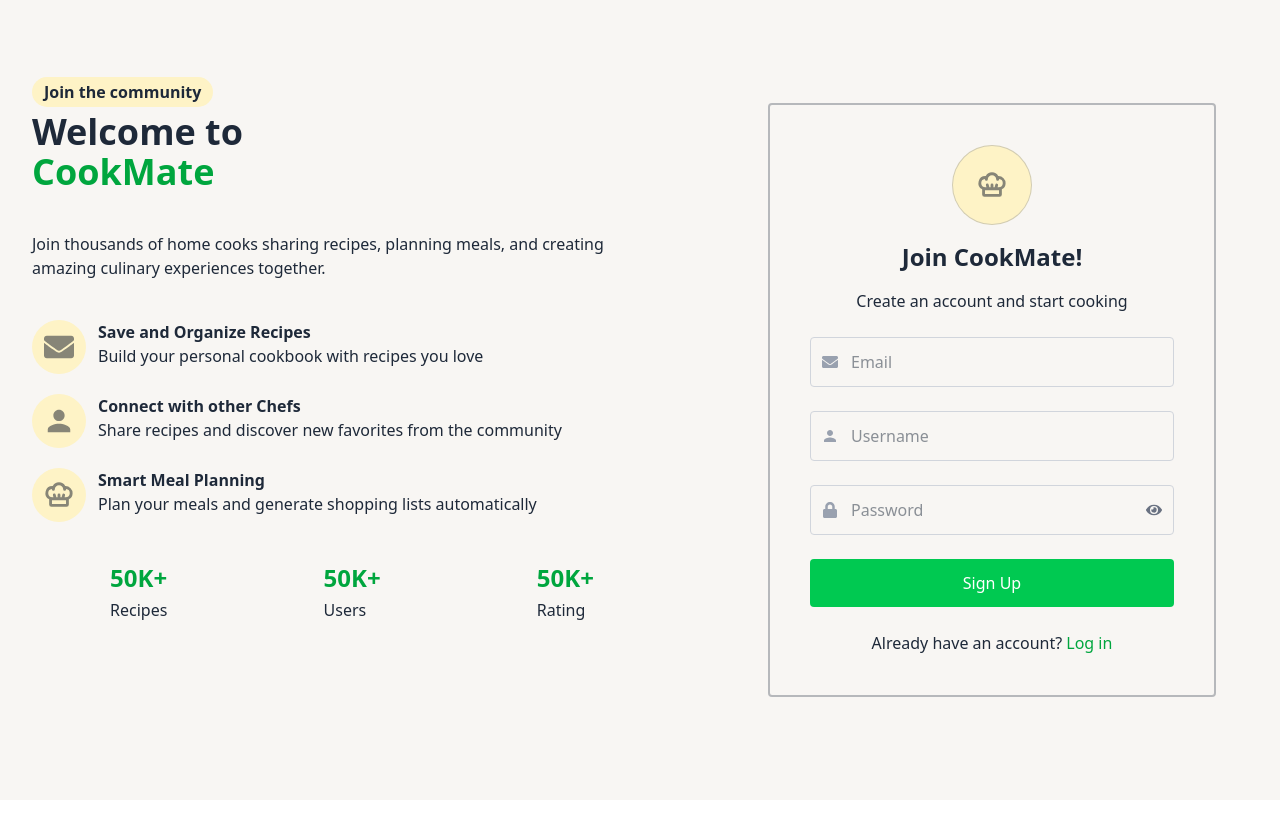
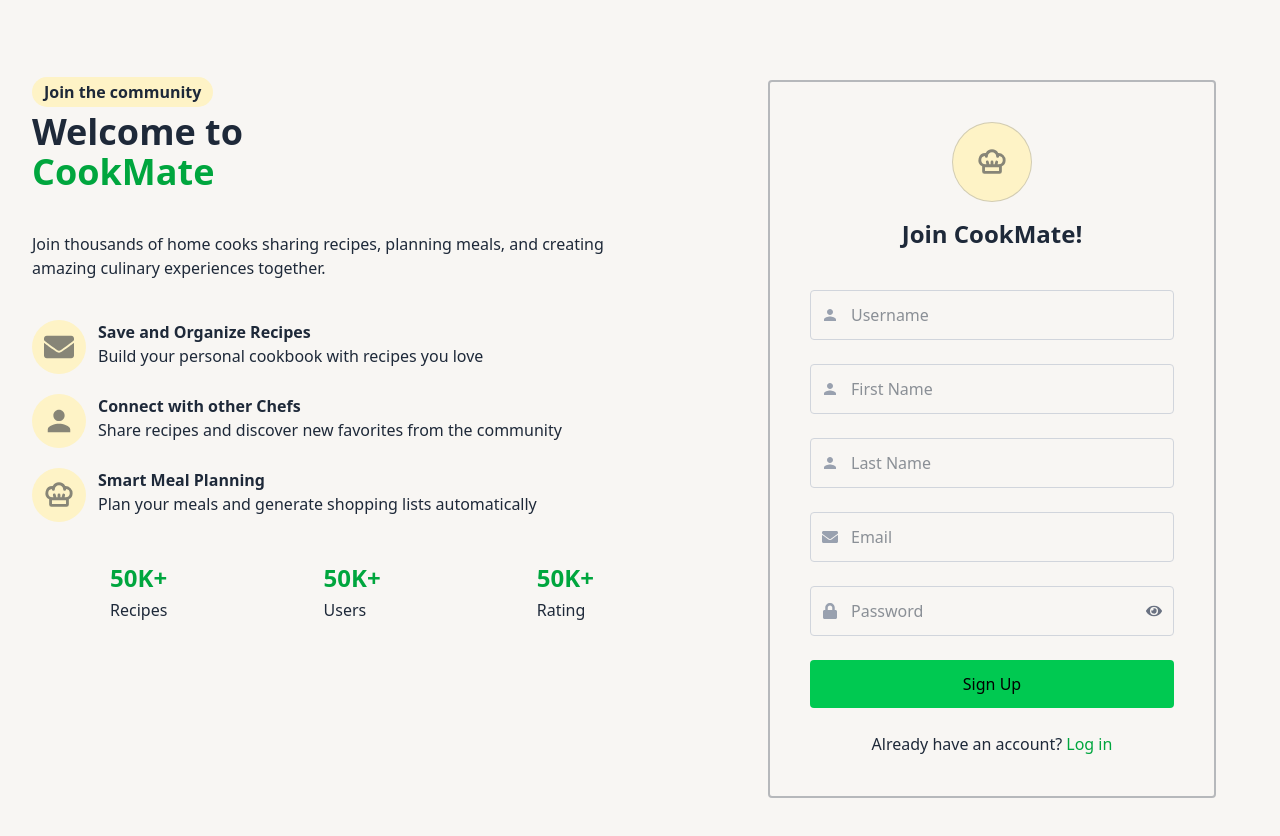
Before and after one commit to thechrishouse/ChefMate, a React (Vite) app in the folder frontend/: page /auth in a window 1280 px wide. Shown: the top 836 px of the page. Before the commit the page ends 800 px from the top, so only its background shows below. Built offline with nearby package versions, Linux system fonts and the light colour scheme.

Commit message:
authpage frontend and backend connected and tested out locally. authapage was added some changes (firstname, lastname)

```diff
--- a/frontend/src/axios-instance.js
+++ b/frontend/src/axios-instance.js
@@ -0,0 +1,39 @@
+import axios from 'axios';
+
+const API_BASE_URL = 'http://localhost:8081';
+
+const api = axios.create({
+    baseURL: API_BASE_URL,
+    headers: {
+        'Content-Type': 'application/json',
+    },
+});
+
+// Add a request interceptor to include the auth token
+api.interceptors.request.use(
+    (config) => {
+        const token = localStorage.getItem('token');
+        if (token) {
+            config.headers.Authorization = `Bearer ${token}`;
+        }
+        return config;
+    },
+    (error) => {
+        return Promise.reject(error);
+    }
+);
+
+// Add a response interceptor to handle auth errors
+api.interceptors.response.use(
+    (response) => response,
+    (error) => {
+        if (error.response?.status === 401) {
+            localStorage.removeItem('token');
+            localStorage.removeItem('user');
+            window.location.href = '/auth';
+        }
+        return Promise.reject(error);
+    }
+);
+
+export default api;
--- a/frontend/src/components/AuthPage.jsx
+++ b/frontend/src/components/AuthPage.jsx
@@ -1,14 +1,67 @@
 import { useState } from 'react';
+import { useNavigate } from "react-router-dom";
+import { useForm } from "react-hook-form";
+import api from '../axios-instance';
 
 import { FaEnvelope, FaLock, FaEye, FaEyeSlash } from 'react-icons/fa';
 import { IoMdPerson } from "react-icons/io";
 import { PiChefHatBold } from "react-icons/pi";
 
-
-
 export default function AuthPage() {
     const [isLogin, setIsLogin] = useState(false);
     const [showPassword, setShowPassword] = useState(false);
+    const [alert, showAlert] = useState({ message: "", show: false });
+
+    const navigate = useNavigate();
+
+    const { register, handleSubmit, reset } = useForm({
+        defaultValues: { email: "", password: "", firstName: "", lastName: "", username: "" },
+    });
+
+    // LOGIN HANDLER
+    const loginUser = async (values) => {
+        try {
+            const response = await api.post('api/auth/login', {
+                email: values.email,
+                password: values.password
+            });
+
+            // Store token and user data
+            localStorage.setItem('token', response.data.token);
+            localStorage.setItem('user', JSON.stringify(response.data.user));
+
+            showAlert({ show: true, message: "Login successful!" });
+            navigate("/dashboard");
+        } catch (error) {
+            const errorMessage = error.response?.data?.error || "Login failed. Please try again.";
+            showAlert({ show: true, message: errorMessage });
+        }
+    };
+
+    // SIGNUP HANDLER
+    const signupUser = async (values) => {
+        try {
+            const response = await api.post('api/auth/register', {
+                email: values.email,
+                password: values.password,
+                firstName: values.firstName,
+                lastName: values.lastName,
+                username: values.username
+            });
+
+            // Store token and user data
+            localStorage.setItem('token', response.data.token);
+            localStorage.setItem('user', JSON.stringify(response.data.user));
+
+            showAlert({ show: true, message: "Signup successful! Welcome to CookMate!" });
+            reset();
+            // Navigate to dashboard after successful signup
+            navigate("/dashboard");
+        } catch (error) {
+            const errorMessage = error.response?.data?.error || "Signup failed. Please try again.";
+            showAlert({ show: true, message: errorMessage });
+        }
+    };
 
     // Helper function that toggles password icon in form
     const togglePasswordVisibility = () => {
@@ -86,7 +139,7 @@ export default function AuthPage() {
 
             {/* The right column */}
             <div className="w-[45%] min-w-[300px] px-8 py-20 flex items-center justify-center">
-                <form className="w-full max-w-md space-y-6 p-10 border-2 border-gray-800/30 rounded-sm text-center" autoComplete="on">
+                <div className="w-full max-w-md space-y-6 p-10 border-2 border-gray-800/30 rounded-sm text-center">
                     <div className='flex flex-col justify-center items-center text-center space-y-4'>
                         <div className="flex justify-center items-center p-5 w-20 h-20 rounded-full bg-amber-100 border border-gray-500/30">
                             <PiChefHatBold className="text-gray-900/50 text-3xl" />
@@ -96,48 +149,69 @@ export default function AuthPage() {
                             {isLogin ? 'Welcome Back!' : 'Join CookMate!'}
                         </h3>
                         <h4>
-                            {isLogin
-                                ? 'Sign in to continue your culinary journey'
-                                : 'Create an account and start cooking'}
+                            {isLogin ? (
+                                <LoginAlert alert={alert} showAlert={showAlert} />
+                            ): (
+                                <SignupAlert alert={alert} showAlert={showAlert} />
+                            )}
                         </h4>
                     </div>
 
+                    {/* Use the separate form components */}
+                    {isLogin ? (
+                        <LoginForm
+                            handleSubmit={handleSubmit}
+                            loginUser={loginUser}
+                            register={register}
+                            showPassword={showPassword}
+                            togglePasswordVisibility={togglePasswordVisibility}
+                        />
+                    ) : (
+                        <SignupForm
+                            handleSubmit={handleSubmit}
+                            signupUser={signupUser}
+                            register={register}
+                            showPassword={showPassword}
+                            togglePasswordVisibility={togglePasswordVisibility}
+                        />
+                    )}
 
+                    <span>
+                        {isLogin ? "Don't have an account? " : "Already have an account? "}
+                        <a href="#" onClick={toggleFormMode} className="text-green-600 hover:underline cursor-pointer">
+                            {isLogin ? "Sign up" : "Log in"}
+                        </a>
+                    </span>
+                </div>
+            </div>
+        </section>
+    );
+}
+
+function LoginForm({ handleSubmit, loginUser, register, showPassword, togglePasswordVisibility }) {
+    return (
+        <form className="space-y-6" onSubmit={handleSubmit(loginUser)} autoComplete="on">
             {/* Email Input */}
             <div className="relative">
                 <FaEnvelope className="absolute left-3 top-1/2 transform -translate-y-1/2 text-gray-400" />
                 <input
                     type="email"
-                            name="email"
                     placeholder="Email"
                     autoComplete="email"
                     className="w-full pl-10 pr-3 py-3 rounded border border-gray-300 focus:outline-none focus:ring-2 focus:ring-gray-500/50"
+                    {...register("email")}
                 />
             </div>
-
-                    {/* Conditionally render username input only on signup */}
-                    {!isLogin && (
-                        <div className="relative">
-                            <IoMdPerson className="absolute left-3 top-1/2 transform -translate-y-1/2 text-gray-400" />
-                            <input
-                                type="text"
-                                name="username"
-                                placeholder="Username"
-                                autoComplete="username"
-                                className="w-full pl-10 pr-3 py-3 rounded border border-gray-300 focus:outline-none focus:ring-2 focus:ring-gray-500/50"
-                            />
-                        </div>
-                    )}
 
             {/* Password Input */}
             <div className="relative">
                 <FaLock className="absolute left-3 top-1/2 transform -translate-y-1/2 text-gray-400" />
                 <input
                     type={showPassword ? "text" : "password"}
-                            name="password"
                     placeholder="Password"
-                            autoComplete={isLogin ? "current-password" : "new-password"}
+                    autoComplete="current-password"
                     className="w-full pl-10 pr-10 py-3 rounded border border-gray-300 focus:outline-none focus:ring-2 focus:ring-gray-500/50"
+                    {...register("password")}
                 />
                 <button
                     type="button"
@@ -149,8 +223,7 @@ export default function AuthPage() {
                 </button>
             </div>
 
-                    {/* Remember Me Checkbox and Forgot Password (only on the login form) */}
-                    {isLogin && (
+            {/* Remember Me Checkbox and Forgot Password */}
             <div className='flex justify-between items-center'>
                 <label className="flex items-center gap-2">
                     <input type="checkbox" name="remember" autoComplete="remember-me" className="w-4 h-4" />
@@ -160,23 +233,138 @@ export default function AuthPage() {
                     Forgot Password?
                 </a>
             </div>
-                    )}
 
             <button
                 type="submit"
-                        className="w-full py-3 bg-green-500 text-white rounded hover:bg-green-600 hover:scale-[1.05] transition cursor-pointer"
+                className="w-full py-3 bg-green-500 text-black rounded hover:bg-green-600 hover:scale-[1.05] transition cursor-pointer"
             >
-                        {isLogin ? 'Login' : 'Sign Up'}
+                Login
             </button>
-
-                    <span>
-                        {isLogin ? "Don't have an account? " : "Already have an account? "}
-                        <a href="#" onClick={toggleFormMode} className="text-green-600 hover:underline cursor-pointer">
-                            {isLogin ? "Sign up" : "Log in"}
-                        </a>
-                    </span>
         </form>
-            </div>
-        </section>
     );
 }
+
+function SignupForm({ handleSubmit, signupUser, register, showPassword, togglePasswordVisibility }) {
+    return (
+        <form className="space-y-6" onSubmit={handleSubmit(signupUser)} autoComplete="on">
+            {/* Username Input */}
+            <div className="relative">
+                <IoMdPerson className="absolute left-3 top-1/2 transform -translate-y-1/2 text-gray-400" />
+                <input
+                    type="text"
+                    placeholder="Username"
+                    autoComplete="username"
+                    className="w-full pl-10 pr-3 py-3 rounded border border-gray-300 focus:outline-none focus:ring-2 focus:ring-gray-500/50"
+                    {...register("username")}
+                />
+            </div>
+
+            {/* First Name Input */}
+            <div className="relative">
+                <IoMdPerson className="absolute left-3 top-1/2 transform -translate-y-1/2 text-gray-400" />
+                <input
+                    type="text"
+                    placeholder="First Name"
+                    autoComplete="given-name"
+                    className="w-full pl-10 pr-3 py-3 rounded border border-gray-300 focus:outline-none focus:ring-2 focus:ring-gray-500/50"
+                    {...register("firstName")}
+                />
+            </div>
+
+            {/* Last Name Input */}
+            <div className="relative">
+                <IoMdPerson className="absolute left-3 top-1/2 transform -translate-y-1/2 text-gray-400" />
+                <input
+                    type="text"
+                    placeholder="Last Name"
+                    autoComplete="family-name"
+                    className="w-full pl-10 pr-3 py-3 rounded border border-gray-300 focus:outline-none focus:ring-2 focus:ring-gray-500/50"
+                    {...register("lastName")}
+                />
+            </div>
+
+            {/* Email Input */}
+            <div className="relative">
+                <FaEnvelope className="absolute left-3 top-1/2 transform -translate-y-1/2 text-gray-400" />
+                <input
+                    type="email"
+                    placeholder="Email"
+                    autoComplete="email"
+                    className="w-full pl-10 pr-3 py-3 rounded border border-gray-300 focus:outline-none focus:ring-2 focus:ring-gray-500/50"
+                    {...register("email")}
+                />
+            </div>
+
+            {/* Password Input */}
+            <div className="relative">
+                <FaLock className="absolute left-3 top-1/2 transform -translate-y-1/2 text-gray-400" />
+                <input
+                    type={showPassword ? "text" : "password"}
+                    placeholder="Password"
+                    autoComplete="new-password"
+                    className="w-full pl-10 pr-10 py-3 rounded border border-gray-300 focus:outline-none focus:ring-2 focus:ring-gray-500/50"
+                    {...register("password")}
+                />
+                <button
+                    type="button"
+                    onClick={togglePasswordVisibility}
+                    className="absolute right-3 top-1/2 transform -translate-y-1/2 text-gray-500 hover:text-gray-700 focus:outline-none"
+                    aria-label={showPassword ? "Hide password" : "Show password"}
+                >
+                    {showPassword ? <FaEyeSlash /> : <FaEye />}
+                </button>
+            </div>
+
+            <button
+                type="submit"
+                className="w-full py-3 bg-green-500 text-black rounded hover:bg-green-600 hover:scale-[1.05] transition cursor-pointer"
+            >
+                Sign Up
+            </button>
+        </form>
+    );
+}
+
+function LoginAlert({ alert, showAlert }) {
+    return (
+        <>
+            {alert.show && (
+                <div className="bg-red-100 border border-red-400 text-red-700 px-4 py-3 rounded relative mb-4">
+                    <span className="block sm:inline">{alert.message}</span>
+                    <button
+                        onClick={() => showAlert({ message: "", show: false })}
+                        className="absolute top-0 bottom-0 right-0 px-4 py-3"
+                    >
+                        <span className="sr-only">Close</span>
+                        <svg className="fill-current h-6 w-6 text-red-500" role="button" xmlns="http://www.w3.org/2000/svg" viewBox="0 0 20 20">
+                            <title>Close</title>
+                            <path d="M14.348 14.849a1.2 1.2 0 0 1-1.697 0L10 11.819l-2.651 3.029a1.2 1.2 0 1 1-1.697-1.697l2.758-3.15-2.759-3.152a1.2 1.2 0 1 1 1.697-1.697L10 8.183l2.651-3.031a1.2 1.2 0 1 1 1.697 1.697l-2.758 3.152 2.758 3.15a1.2 1.2 0 0 1 0 1.698z"/>
+                        </svg>
+                    </button>
+                </div>
+            )}
+        </>
+    );
+}
+
+function SignupAlert({ alert, showAlert }) {
+    return (
+        <>
+            {alert.show && (
+                <div className="bg-red-100 border border-red-400 text-red-700 px-4 py-3 rounded relative mb-4">
+                    <span className="block sm:inline">{alert.message}</span>
+                    <button
+                        onClick={() => showAlert({ message: "", show: false })}
+                        className="absolute top-0 bottom-0 right-0 px-4 py-3"
+                    >
+                        <span className="sr-only">Close</span>
+                        <svg className="fill-current h-6 w-6 text-red-500" role="button" xmlns="http://www.w3.org/2000/svg" viewBox="0 0 20 20">
+                            <title>Close</title>
+                            <path d="M14.348 14.849a1.2 1.2 0 0 1-1.697 0L10 11.819l-2.651 3.029a1.2 1.2 0 1 1-1.697-1.697l2.758-3.15-2.759-3.152a1.2 1.2 0 1 1 1.697-1.697L10 8.183l2.651-3.031a1.2 1.2 0 1 1 1.697 1.697l-2.758 3.152 2.758 3.15a1.2 1.2 0 0 1 0 1.698z"/>
+                        </svg>
+                    </button>
+                </div>
+            )}
+        </>
+    );
+}
```
Also changed, not shown: 1 other file (tests, documents, lock files or other folders). Lines whose indentation alone changed are shown as unchanged.
